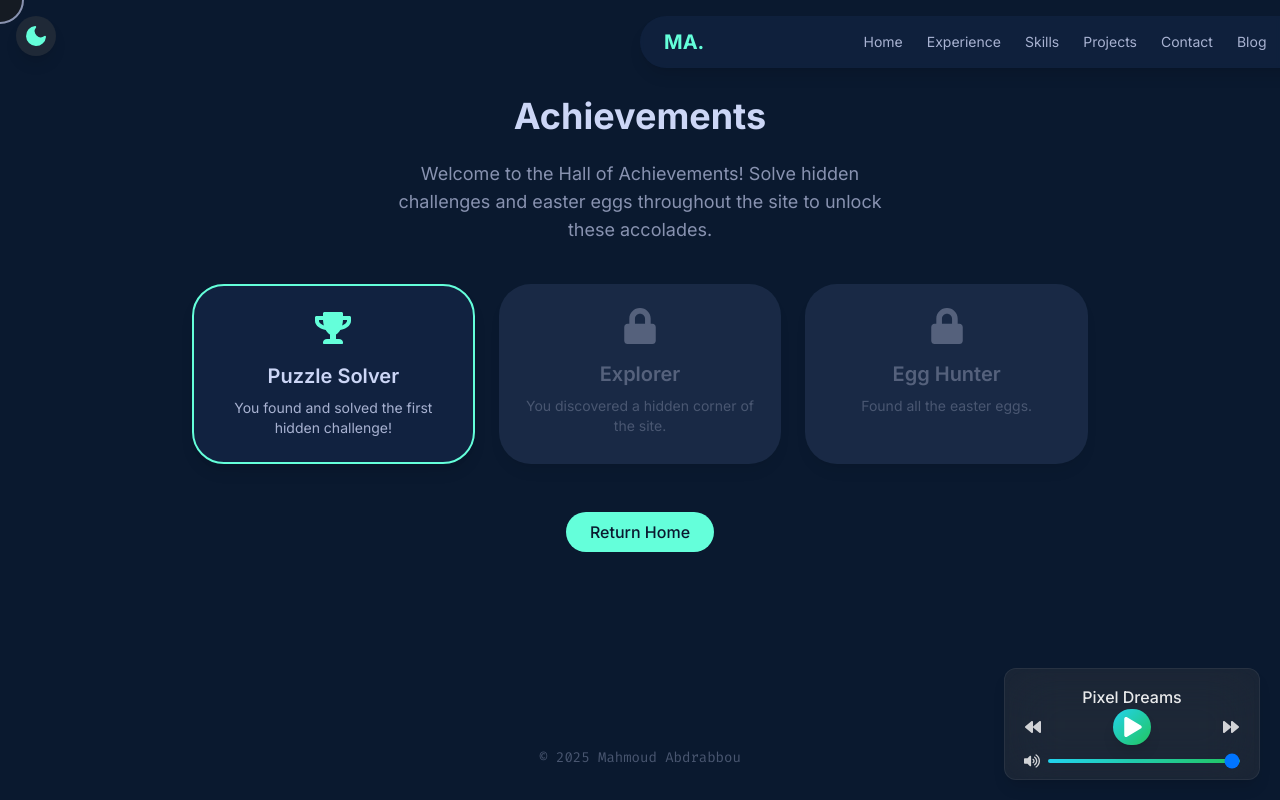
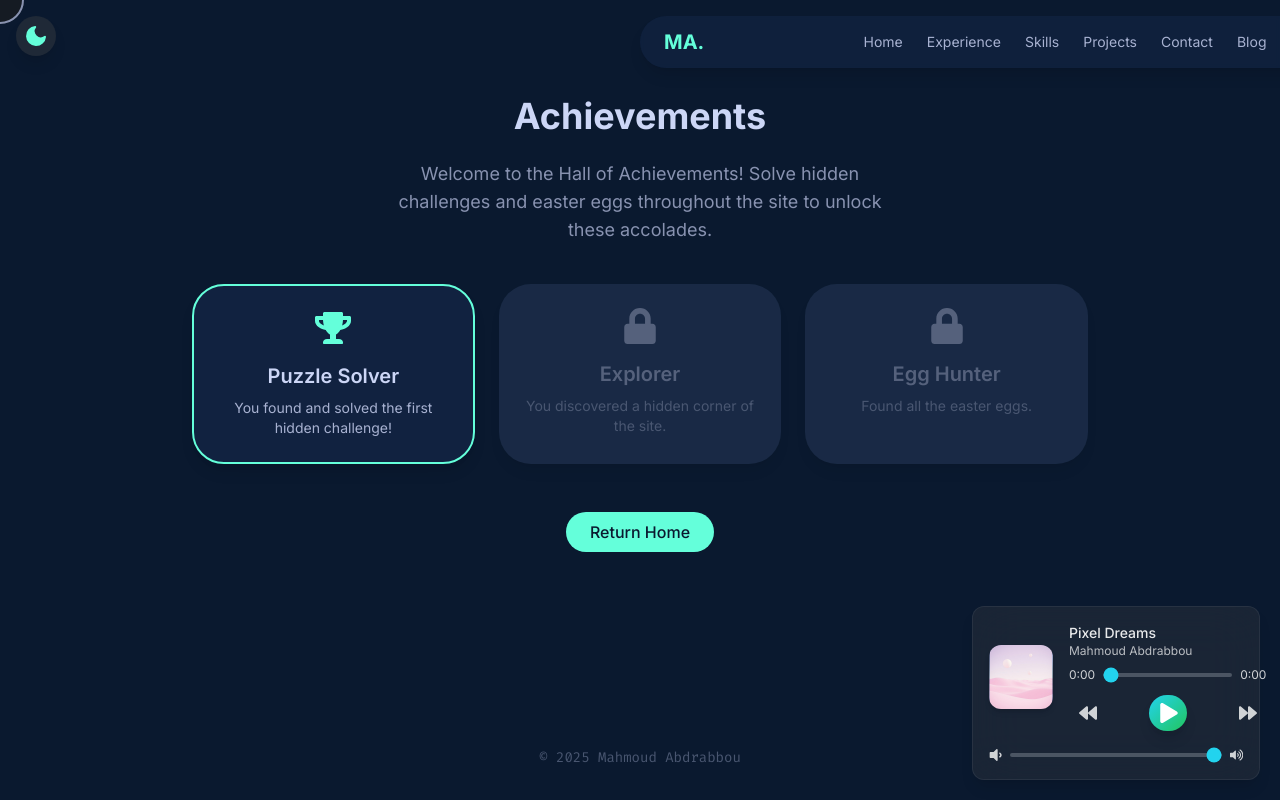
Before and after one commit to Eng-M-Abdrabbou/Portfolio-NEXT.JS, a Next.js app: page /achievements in a window 1280 px wide. Shown: the top 800 px of the page. Built offline with nearby package versions, Linux system fonts and the light colour scheme.

Commit message:
feat: 🎶added more info about music, added images to player, added keyboard shortcuts and added visualiser.

```diff
--- a/src/app/components/MusicPlayer.tsx
+++ b/src/app/components/MusicPlayer.tsx
@@ -6,15 +6,19 @@ const AudioPlayer = () => {
   const [isPlaying, setIsPlaying] = useState(false);
   const [volume, setVolume] = useState(1);
   const [currentTrackIndex, setCurrentTrackIndex] = useState(0);
+  const [currentTime, setCurrentTime] = useState(0);
+  const [duration, setDuration] = useState(0);
+  const [isSeeking, setIsSeeking] = useState(false);
   const audioRef = useRef<HTMLAudioElement>(null);
   const analyserRef = useRef<AnalyserNode>();
   const animationRef = useRef<number>();
   const sourceRef = useRef<MediaElementAudioSourceNode>();
   const audioContextRef = useRef<AudioContext>();
+  const progressBarRef = useRef<HTMLInputElement>(null);
 
   const tracks = [
-    { name: 'Pixel Dreams', file: 'music/Pixel Dreams.mp3' },
-    { name: 'Spring', file: 'music/Antonio Vivaldi- The Four Seasons- Spring- Allegro.mp3' },
+    { name: 'Pixel Dreams', file: 'music/Pixel Dreams.mp3', author: 'Mahmoud Abdrabbou', image: '/img/pixel dreams.jpeg' },
+    { name: 'Spring', file: 'music/Antonio Vivaldi- The Four Seasons- Spring- Allegro.mp3', author: 'Antonio Vivaldi', image: '/img/vivaldi spring.jpg' },
   ];
 
   useEffect(() => {
@@ -43,6 +47,61 @@ const AudioPlayer = () => {
     };
   }, []);
 
+  useEffect(() => {
+    const audio = audioRef.current;
+    if (audio) {
+      const setAudioData = () => {
+        setDuration(audio.duration);
+        setCurrentTime(audio.currentTime);
+      };
+
+      const updateTime = () => {
+        if (!isSeeking) {
+          setCurrentTime(audio.currentTime);
+        }
+      };
+
+      audio.addEventListener('loadedmetadata', setAudioData);
+      audio.addEventListener('timeupdate', updateTime);
+
+      return () => {
+        audio.removeEventListener('loadedmetadata', setAudioData);
+        audio.removeEventListener('timeupdate', updateTime);
+      };
+    }
+  }, [isSeeking]);
+
+  useEffect(() => {
+    const handleKeyDown = (event: KeyboardEvent) => {
+      const audio = audioRef.current;
+      if (!audio) return;
+
+      switch (event.key) {
+        case ' ':
+          event.preventDefault();
+          togglePlay();
+          break;
+        case 'ArrowRight':
+          setCurrentTrackIndex((prev) => (prev + 1) % tracks.length);
+          break;
+        case 'ArrowLeft':
+          setCurrentTrackIndex((prev) => (prev - 1 + tracks.length) % tracks.length);
+          break;
+        case 'ArrowDown':
+          audio.currentTime = Math.max(0, audio.currentTime - 10); // Rewind 10 seconds
+          break;
+        default:
+          break;
+      }
+    };
+
+    window.addEventListener('keydown', handleKeyDown);
+
+    return () => {
+      window.removeEventListener('keydown', handleKeyDown);
+    };
+  }, [isPlaying, currentTrackIndex, tracks.length]); // Added dependencies
+
   const visualize = () => {
     if (!analyserRef.current) return;
 
@@ -55,21 +114,27 @@ const AudioPlayer = () => {
       return Math.max(0.1, value);
     });
 
-    document.documentElement.style.setProperty('--visualizer-height', bars.join(','));
+    // Update CSS variables for each bar individually
+    bars.forEach((height, i) => {
+      document.documentElement.style.setProperty(`--visualizer-height-${i}`, height.toString());
+    });
 
     animationRef.current = requestAnimationFrame(visualize);
   };
 
   const togglePlay = async () => {
+    const audio = audioRef.current;
+    if (!audio) return;
+
     if (isPlaying) {
-      audioRef.current?.pause();
+      audio.pause();
       cancelAnimationFrame(animationRef.current!);
     } else {
       if (audioContextRef.current && audioContextRef.current.state !== 'closed') {
         if (audioContextRef.current.state === 'suspended') {
           await audioContextRef.current.resume();
         }
-        audioRef.current?.play().catch(error => console.error("Error playing audio:", error));
+        audio.play().catch(error => console.error("Error playing audio:", error));
         visualize();
       } else {
         console.warn("AudioContext is closed. Cannot play audio.");
@@ -82,6 +147,32 @@ const AudioPlayer = () => {
     const newVolume = parseFloat(e.target.value);
     setVolume(newVolume);
     if (audioRef.current) audioRef.current.volume = newVolume;
+  };
+
+  const handleSeek = (e: React.ChangeEvent<HTMLInputElement>) => {
+    if (audioRef.current) {
+      const seekTime = parseFloat(e.target.value);
+      setCurrentTime(seekTime);
+      if (!isSeeking) {
+        setIsSeeking(true);
+      }
+    }
+  };
+
+  const handleSeekEnd = () => {
+    if (audioRef.current) {
+      audioRef.current.currentTime = currentTime;
+      setIsSeeking(false);
+      if (!isPlaying) {
+        togglePlay(); // Auto-play after seeking if not already playing
+      }
+    }
+  };
+
+  const formatTime = (time: number) => {
+    const minutes = Math.floor(time / 60);
+    const seconds = Math.floor(time % 60);
+    return `${minutes}:${seconds < 10 ? '0' : ''}${seconds}`;
   };
 
   useEffect(() => {
@@ -97,33 +188,62 @@ const AudioPlayer = () => {
   }, [currentTrackIndex, isPlaying]);
 
   return (
-    <div className="fixed bottom-5 right-5 bg-gray-800/80 backdrop-blur-xl text-white p-1 rounded-xl shadow-lg flex flex-col space-y-1 w-64 h-28 border border-gray-700/50 transition-all duration-300">
-      <div className="h-28 backdrop-blur-xl rounded-xl p-2">
+    <div className="fixed bottom-5 right-5 bg-gray-800/80 backdrop-blur-xl text-white p-4 rounded-xl shadow-lg flex flex-col space-y-3 w-72 border border-gray-700/50 transition-all duration-300">
+      <div className="relative h-full w-full">
         {/* Visualization Bars */}
-        <div className="absolute top-0 left-0 w-full h-full flex gap-1.5 justify-center items-end p-4 opacity-50 pointer-events-none">
+        <div className="absolute top-0 left-0 w-full h-full flex gap-1 justify-center items-end p-2 opacity-50 pointer-events-none mb-16">
           {[...Array(20)].map((_, i) => (
             <div
               key={i}
               className="w-2 bg-gradient-to-t from-green-400 to-cyan-400 rounded-xl"
-              style={{ height: `calc(var(--visualizer-height-${i}) * 100px)` }}
+              style={{ height: `calc(var(--visualizer-height-${i}) * 80px)` }}
             />
           ))}
         </div>
 
-  {/* Track Info */}
-  <div className="mt-1 text-center">
-          <p className="text-white/90 font-medium truncate">
+        {/* Track Info and Controls */}
+        <div className="relative z-10 flex items-center space-x-4">
+          {/* Album Art */}
+          <img
+            src={tracks[currentTrackIndex]?.image || '/img/Portfolio/1.png'} // Placeholder if no image
+            alt="Album Art"
+            className="w-16 h-16 rounded-xl object-cover shadow-md"
+          />
+
+          <div className="flex flex-col flex-grow">
+            {/* Track Name and Author */}
+            <p className="text-white/90 font-medium truncate text-sm">
               {tracks[currentTrackIndex]?.name}
             </p>
+            <p className="text-white/70 text-xs truncate">
+              {tracks[currentTrackIndex]?.author || 'Unknown Artist'}
+            </p>
+
+            {/* Time and Seek Bar */}
+            <div className="flex items-center gap-2 mt-2">
+              <span className="text-white/80 text-xs">{formatTime(currentTime)}</span>
+              <input
+                type="range"
+                ref={progressBarRef}
+                min="0"
+                max={duration}
+                step="0.1"
+                value={currentTime}
+                onChange={handleSeek}
+                onMouseUp={handleSeekEnd}
+                onTouchEnd={handleSeekEnd}
+                className="flex-grow h-1 bg-gray-600 rounded-lg appearance-none cursor-pointer accent-cyan-400"
+              />
+              <span className="text-white/80 text-xs">{formatTime(duration)}</span>
             </div>
 
-        {/* Controls */}
-        <div className="relative flex items-center justify-between">
+            {/* Playback Controls */}
+            <div className="flex items-center justify-center mt-3 space-x-12">
               <button
                 onClick={() => setCurrentTrackIndex((prev) => (prev - 1 + tracks.length) % tracks.length)}
-            className="p-2 hover:bg-white/10 rounded-full transition-all"
+                className="p-1 hover:bg-white/10 rounded-full transition-all"
               >
-            <FaBackward className="text-white/80" />
+                <FaBackward className="text-white/80 text-lg" />
               </button>
 
               <button
@@ -139,15 +259,17 @@ const AudioPlayer = () => {
 
               <button
                 onClick={() => setCurrentTrackIndex((prev) => (prev + 1) % tracks.length)}
-            className="p-2 hover:bg-white/10 rounded-full transition-all"
+                className="p-1 hover:bg-white/10 rounded-full transition-all"
               >
-            <FaForward className="text-white/80" />
+                <FaForward className="text-white/80 text-lg" />
               </button>
+            </div>
+          </div>
         </div>
 
         {/* Volume Control */}
-        <div className="mt-2 flex items-center w-full gap-2 justify-center">
-          <FaVolumeUp className="text-white/80" />
+        <div className="mt-4 flex items-center w-full gap-2 justify-center">
+          <FaVolumeDown className="text-white/80" />
           <input
             type="range"
             min="0"
@@ -155,8 +277,9 @@ const AudioPlayer = () => {
             step="0.01"
             value={volume}
             onChange={handleVolume}
-            className="w-48 h-1 bg-gradient-to-r from-cyan-400 to-green-500 rounded-lg appearance-none cursor-pointer"
+            className="w-full h-1 bg-gray-600 rounded-lg appearance-none cursor-pointer accent-cyan-400"
           />
+          <FaVolumeUp className="text-white/80" />
         </div>
 
         <audio
```
Also changed, not shown: public/img/pixel dreams.jpeg (added), public/img/vivaldi spring.jpg (added). Lines whose indentation alone changed are shown as unchanged.
